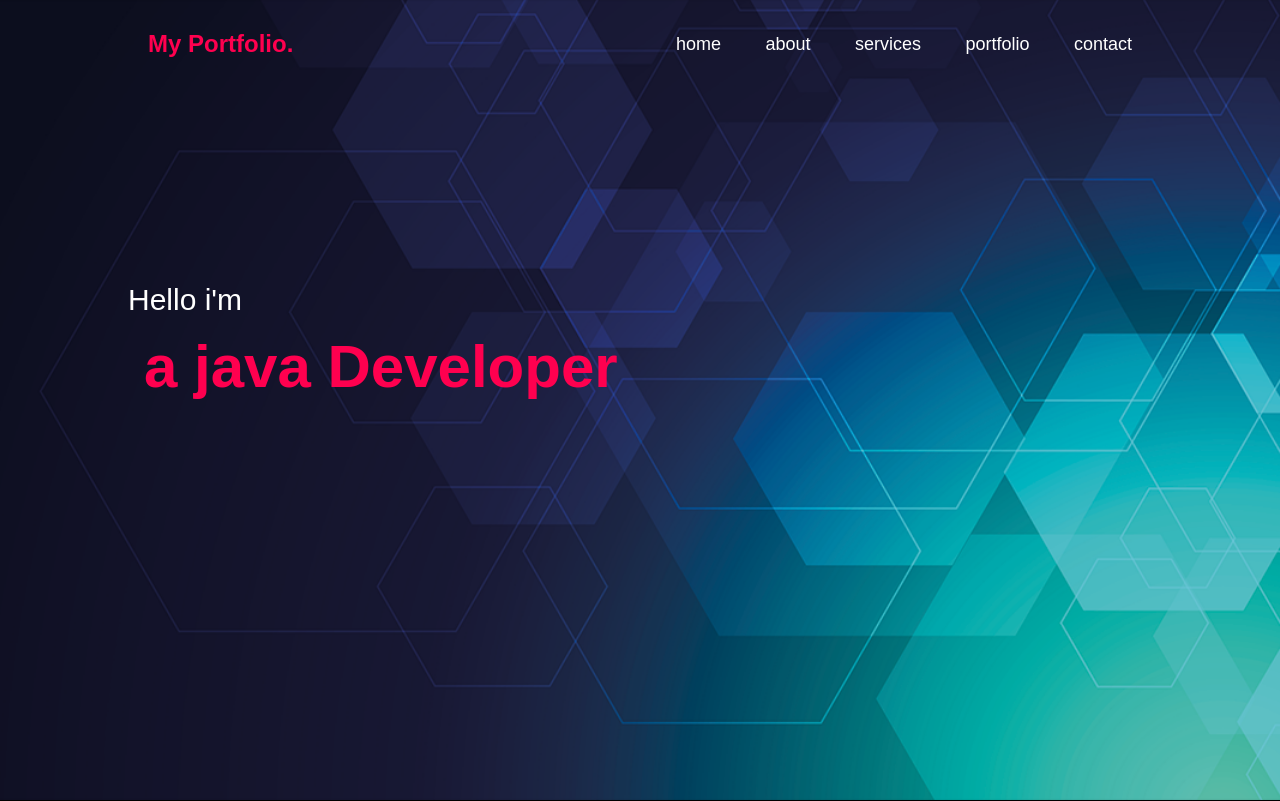
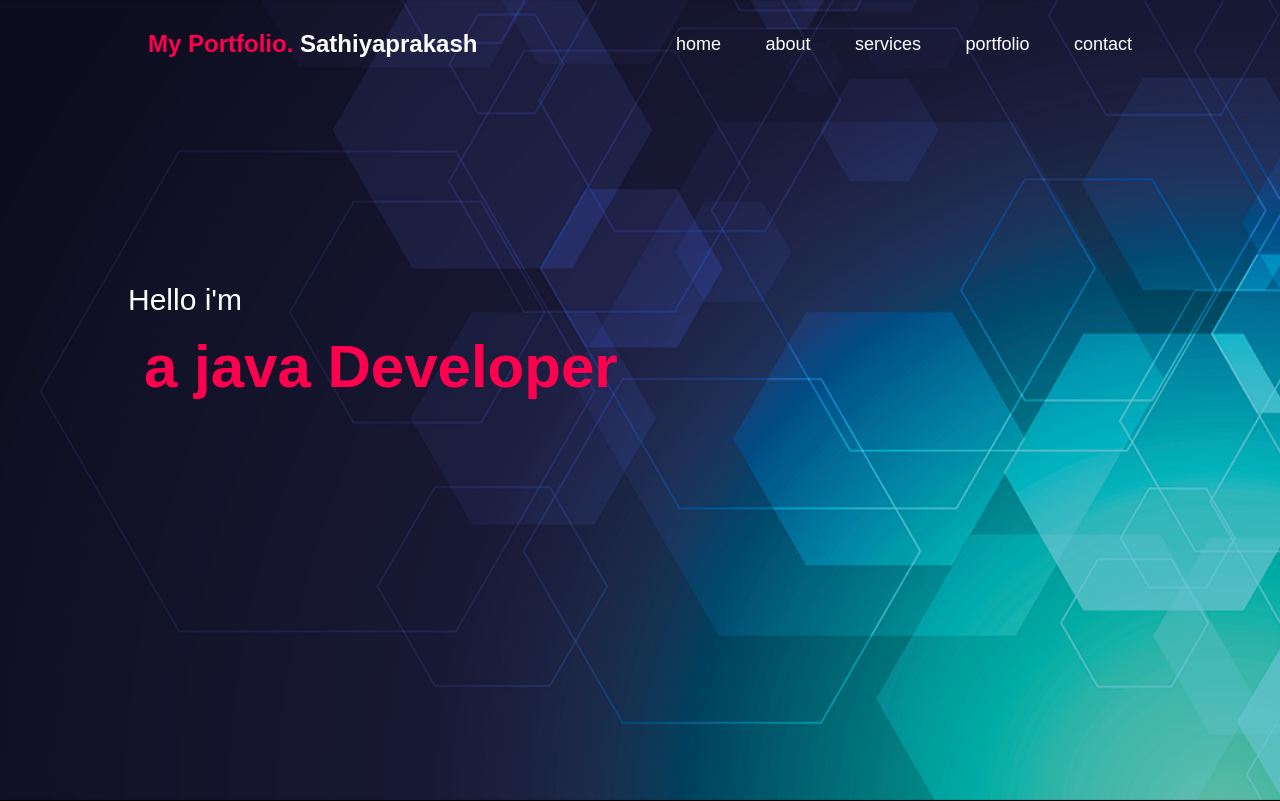
Before and after one commit to Msathiyaprakash/myportfolio, a plain HTML site: page index.html in a window 1280 px wide. Shown: the top 801 px of the page. Drawn offline with Linux system fonts and the light colour scheme.

Commit message:
Updated portfolio content

```diff
--- a/index.html
+++ b/index.html
@@ -12,7 +12,7 @@
     <div id="header">
 <div class="container">
     <nav>
-        <h1 class="logo"><span>My Portfolio. </span> </h1>
+        <h1 class="logo"><span>My Portfolio. </span> Sathiyaprakash</h1>
         <!-- <img src="images/Screenshot 2025-08-04 212858.png" class="logo"> -->
         <ul id="side-menu">
             <li><a href="#header">home</a></li>
```
Also changed, not shown: 1 other file.
